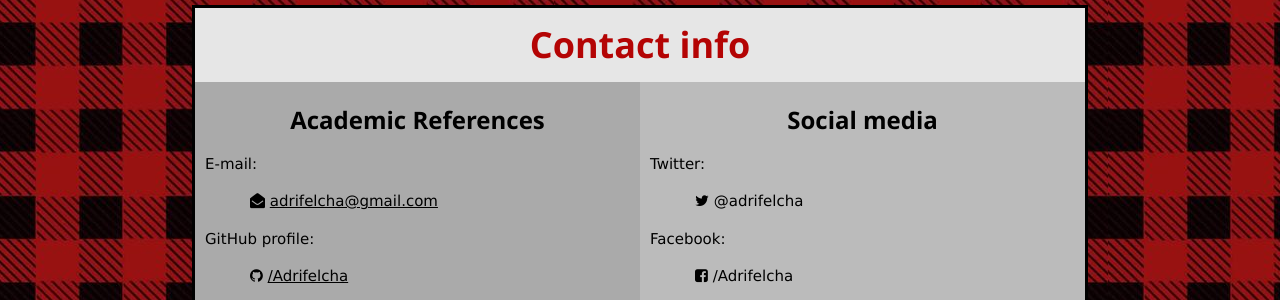
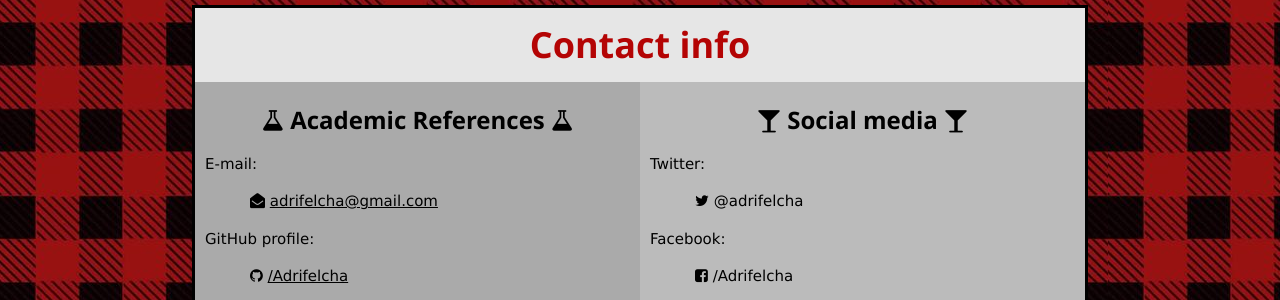
Before and after one commit to Adrifelcha/Adrifelcha-github.io, a Jekyll site: the page built from about/contact.html, in a window 1280 px wide. Shown: the part 496-796 px from the top of the page. Built offline with Jekyll 4.4.1, drawn with Linux system fonts in a browser that asks for light colours.

Commit message:
Update contact.html

```diff
--- a/about/contact.html
+++ b/about/contact.html
@@ -22,7 +22,7 @@ title: About me
 
 		<div class="row">
   			<div class="column" style="background-color:#aaa; height:400px;">
-				<h3 style="text-align:center;"><b>Academic References</b></h3>
+				<h3 style="text-align:center;"><i class="fa fa-flask" aria-hidden="true"></i><b> Academic References </b><i class="fa fa-flask" aria-hidden="true"></i></h3>
     				<p>E-mail:</p>
 				<p style="padding-left:3em;"><i class="fa fa-envelope-open" aria-hidden="true"></i> <a class='link' href="mailto:adrifelcha@gmail.com">adrifelcha@gmail.com</a></p>
 				<p>GitHub profile:</p>
@@ -34,7 +34,7 @@ title: About me
 
   			</div>
   			<div class="column" style="background-color:#bbb; height:400px;">
-				<h3 style="text-align:center;"><b>Social media</b></h3>
+				<h3 style="text-align:center;"><b><i class="fa fa-glass" aria-hidden="true"></i> Social media <i class="fa fa-glass" aria-hidden="true"></i></b></h3>
     				<p>Twitter:</p>
 				<p style="padding-left:3em;"><i class="fa fa-twitter" aria-hidden="true"></i> @adrifelcha</p>
 				<p>Facebook:</p>
```
